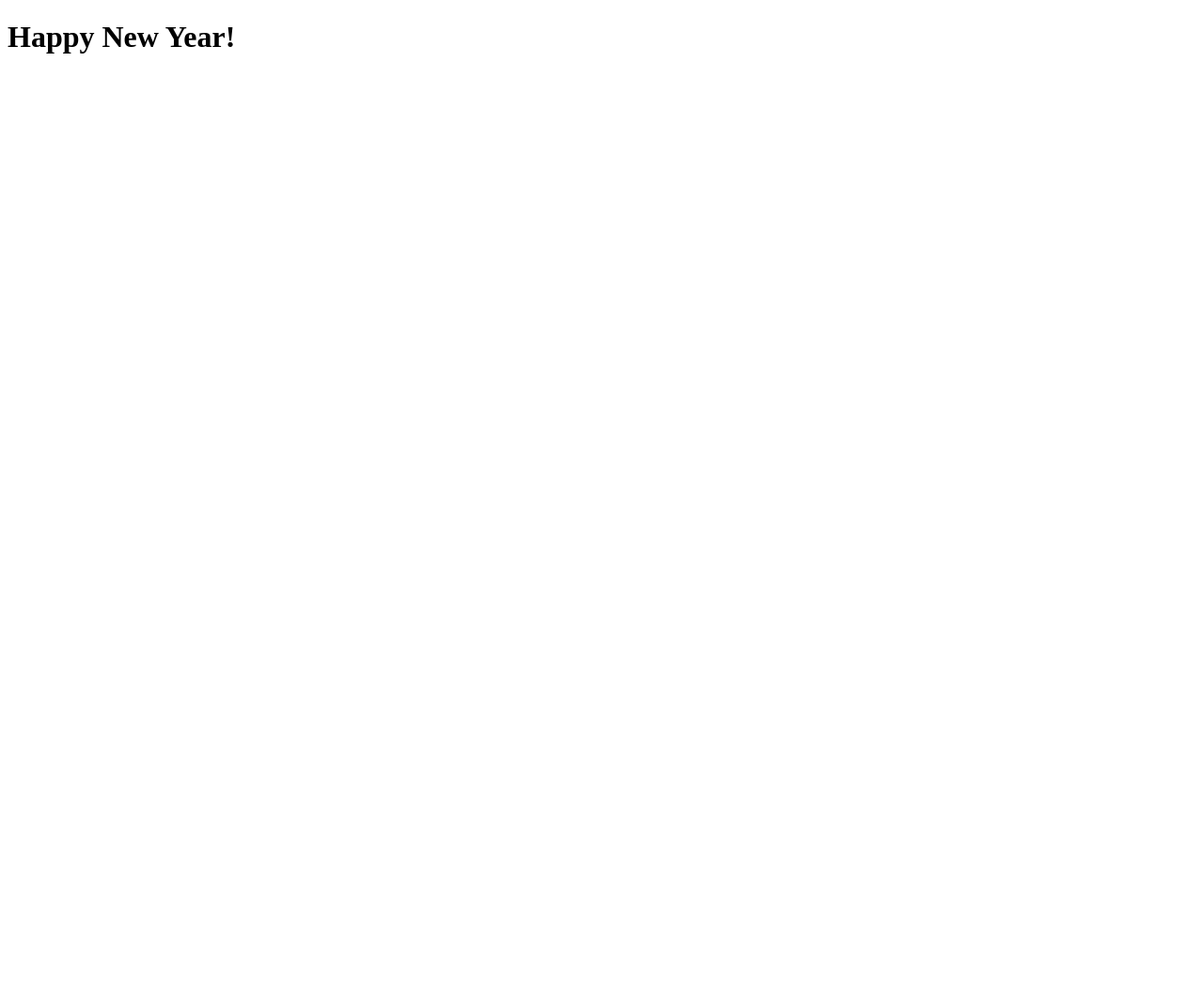
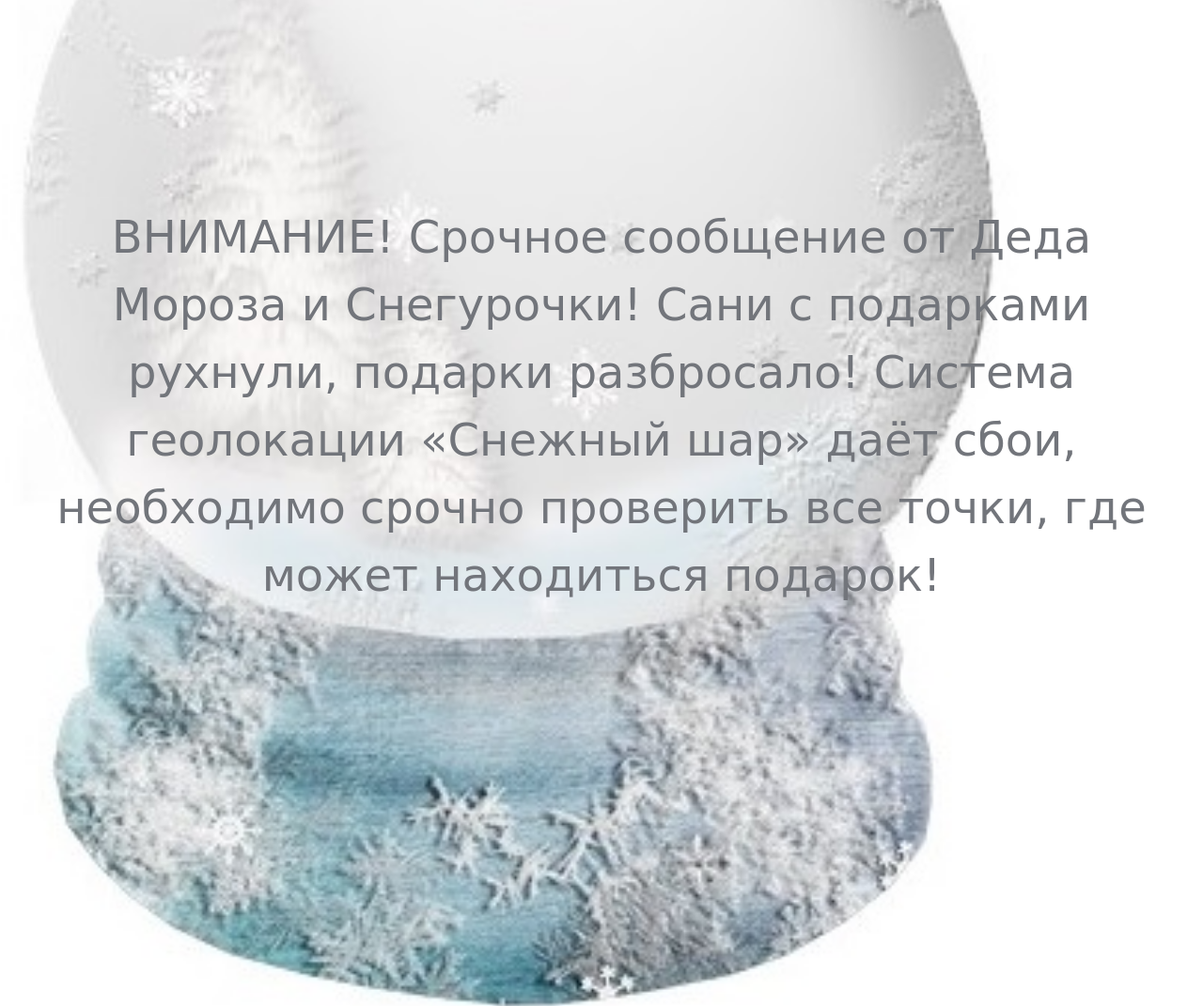
Before and after one commit to new-year-party/2019-qr, a website: page public/index.html in a window 1280 px wide. Shown: the top 1071 px of the page at 94% size. Before the commit the page ends 800 px from the top, so only its background shows below. Drawn offline with Linux system fonts and the light colour scheme.

Commit message:
feat: website background, text block

```diff
--- a/public/css/main.css
+++ b/public/css/main.css
@@ -0,0 +1,42 @@
+body {
+    overflow: hidden;
+}
+
+.background-image {
+    position: absolute;
+    top: 0;
+    bottom: 0;
+    left: 0;
+    right: 0;
+    margin: auto;
+
+    background-image: url("../assets/h343w441.jpg");
+    background-repeat: no-repeat;
+    width: auto;
+    height: 882px;
+    background-size: contain;
+    padding: 20%;
+}
+
+.block-circle {
+    width: 92%;
+    height: 65%;
+    /*background-color: aqua;*/
+    position: inherit;
+    top: 3%;
+    left: 4%;
+    border-radius: 53% 53% 43% 45%;
+}
+
+.text-block{
+    font-family: 'Pangolin', cursive;
+    text-align: center;
+    overflow: visible;
+    color: #72757B;
+
+    font-size: 300%;
+    position: inherit;
+    line-height: 1.5;
+    /*background-color: blue;*/
+    padding-top: 40%;
+}
--- a/public/index.html
+++ b/public/index.html
@@ -4,10 +4,18 @@
     <meta charset="UTF-8">
     <title>New Year In QR</title>
 
+    <link rel="snow-globe icon" href="favicon.ico" type="image/x-icon">
     <link href="./css/main.css" rel="stylesheet" />
 </head>
 <body>
-    <h1>Happy New Year!</h1>
+    <div class="background-image">
+        <div class="block-circle">
+            <div id="text-block-in-circle" class="text-block">
+                ВНИМАНИЕ! Срочное сообщение от Деда Мороза и Снегурочки! Сани с подарками рухнули, подарки разбросало!
+                Система геолокации «Снежный шар» даёт сбои, необходимо срочно проверить все точки, где может находиться подарок!
+            </div>
+        </div>
+    </div>
     <script src="./js/main.js"></script>
 </body>
 </html>
```
Also changed, not shown: public/js/main.js (+6 -1 lines), public/assets/h343w441.jpg (added), public/assets/h500w500.jpg (added), public/favicon.ico (added).
